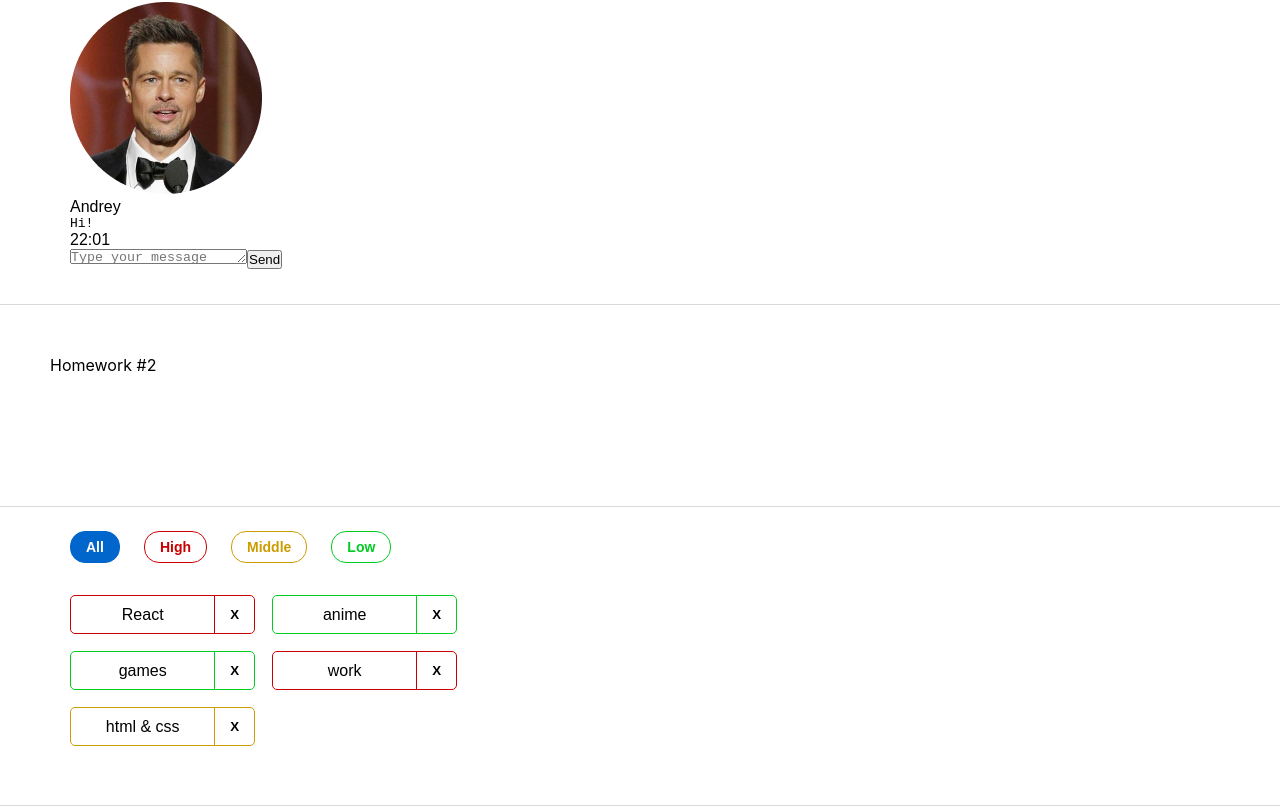
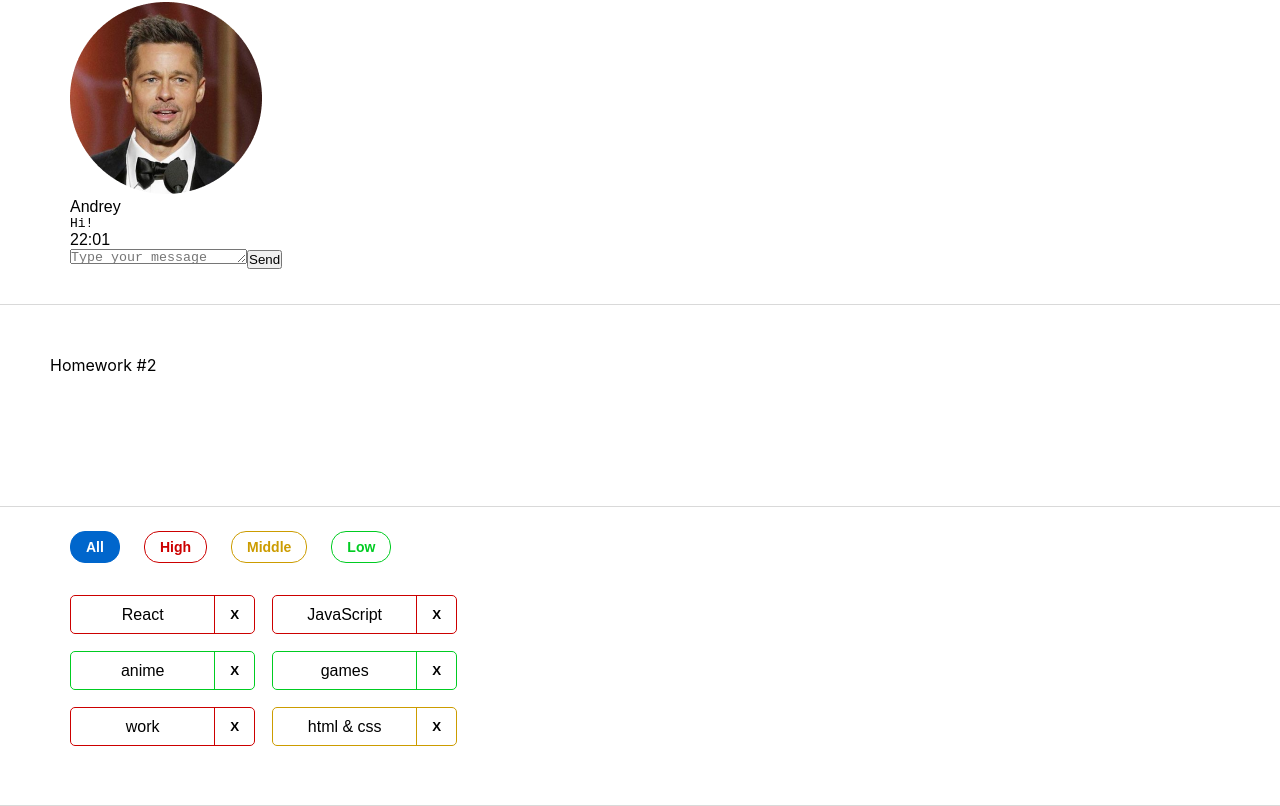
Before and after one commit to Komandr33/HW_2sprint, a React (Create React App) app: page / in a window 1280 px wide. Shown: the part 471-1277 px from the top of the page. Built offline with nearby package versions, Linux system fonts and the light colour scheme.

Commit message:
completed HW2

```diff
--- a/src/s2-homeworks/hw02/HW2.tsx
+++ b/src/s2-homeworks/hw02/HW2.tsx
@@ -28,6 +28,7 @@ export type FilterType = 'all' | AffairPriorityType
 // constants
 const defaultAffairs: AffairType[] = [ // need to fix any
     {_id: 1, name: 'React', priority: 'high'}, // студенты могут изменить содержимое name и количество элементов в массиве, ...priority не менять!
+    {_id: 1, name: 'JavaScript', priority: 'high'}, // студенты могут изменить содержимое name и количество элементов в массиве, ...priority не менять!
     {_id: 2, name: 'anime', priority: 'low'},
     {_id: 3, name: 'games', priority: 'low'},
     {_id: 4, name: 'work', priority: 'high'},
```
